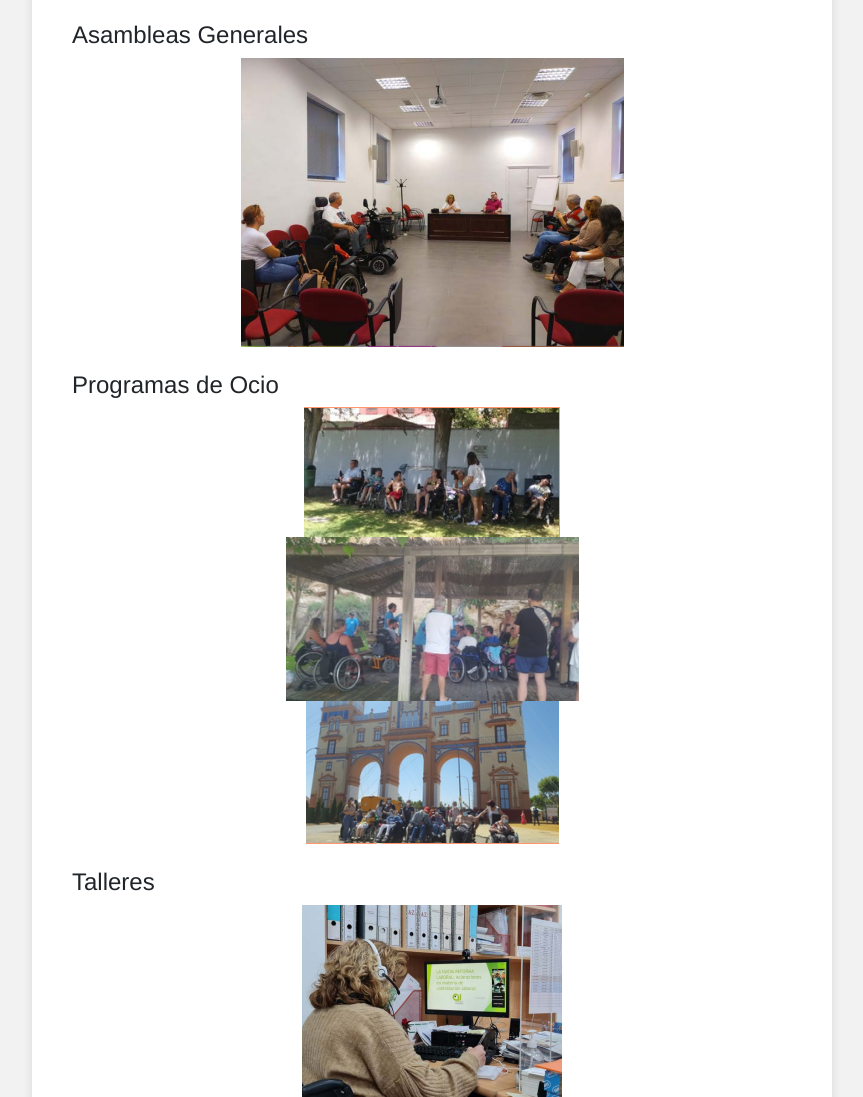
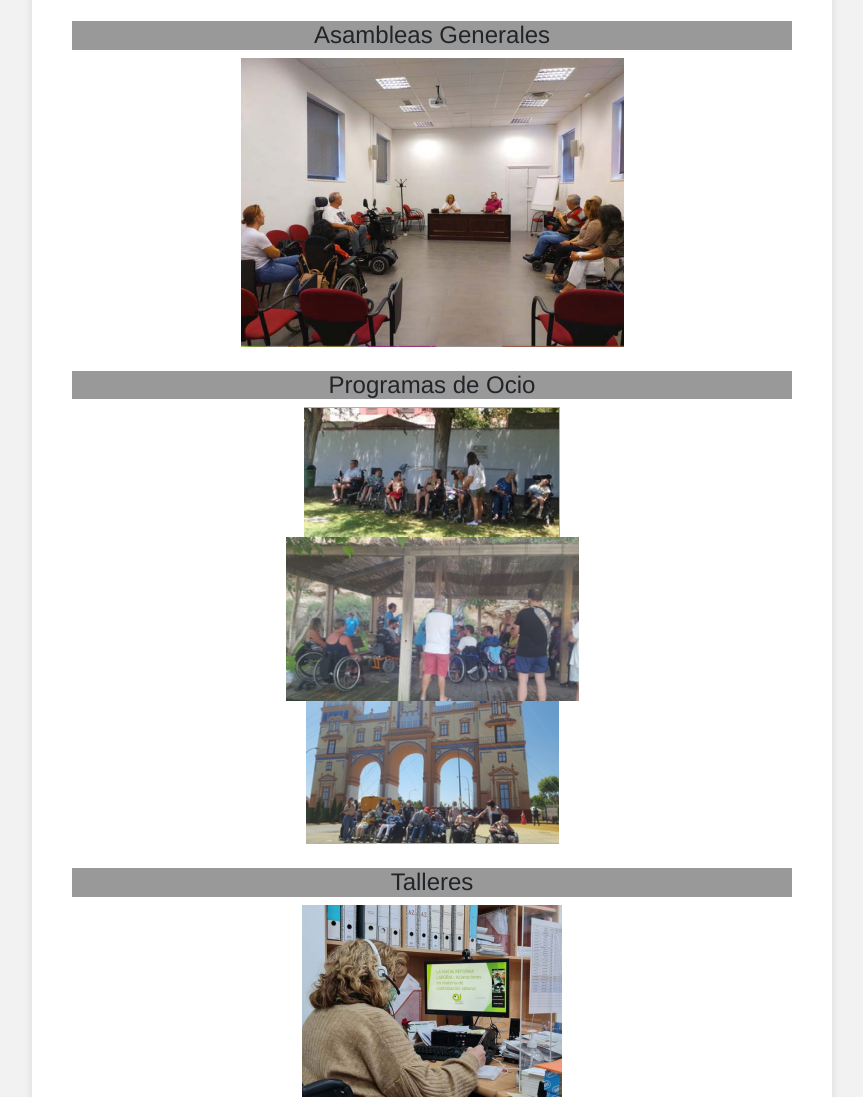
Before and after one commit to lorenarm02/ALMASevilla, a plain HTML site: page ALMASevilla/actividades.html in a window 1280 px wide. Shown: the part 425-1522 px from the top of the page, without its empty margins (208-1071 px from the left). Drawn offline with nearby package versions, Linux system fonts and the light colour scheme.

Commit message:
Add files via upload

```diff
--- a/ALMASevilla/actividades.html
+++ b/ALMASevilla/actividades.html
@@ -60,17 +60,17 @@
             <div class="content">
                 <h1>Actividades ALMA Sevilla</h1>
                 <p>
-                    <h4>Asambleas Generales</h4>
+                    <h4 id="titulo">Asambleas Generales</h4>
                     <img src="imagenes/asambleas.png" alt="asambleasALMASevilla" />
                 </p>
                 <p>
-                    <h4>Programas de Ocio</h4>
+                    <h4 id="titulo">Programas de Ocio</h4>
                     <img src="imagenes/p1.png" alt="programasALMASevilla">
                     <img src="imagenes/p2.png" alt="programasALMASevilla">
                     <img src="imagenes/p3.png" alt="programasALMASevilla">
                 </p>
                 <p>
-                    <h4>Talleres</h4>
+                    <h4 id="titulo">Talleres</h4>
                     <img src="imagenes/t1.png" alt="talleresALMASevilla">
                 </p>
             </div>
--- a/ALMASevilla/style.css
+++ b/ALMASevilla/style.css
@@ -38,6 +38,11 @@ figcaption {
 
 .navbar-toggler-icon {
 	background-color: white;
+}
+
+#titulo{
+	background-color: #999;
+	text-align: center;
 }
 
 /*cabecera*/
```
Also changed, not shown: ALMASevilla/organismo.html (+5 -4 lines).
